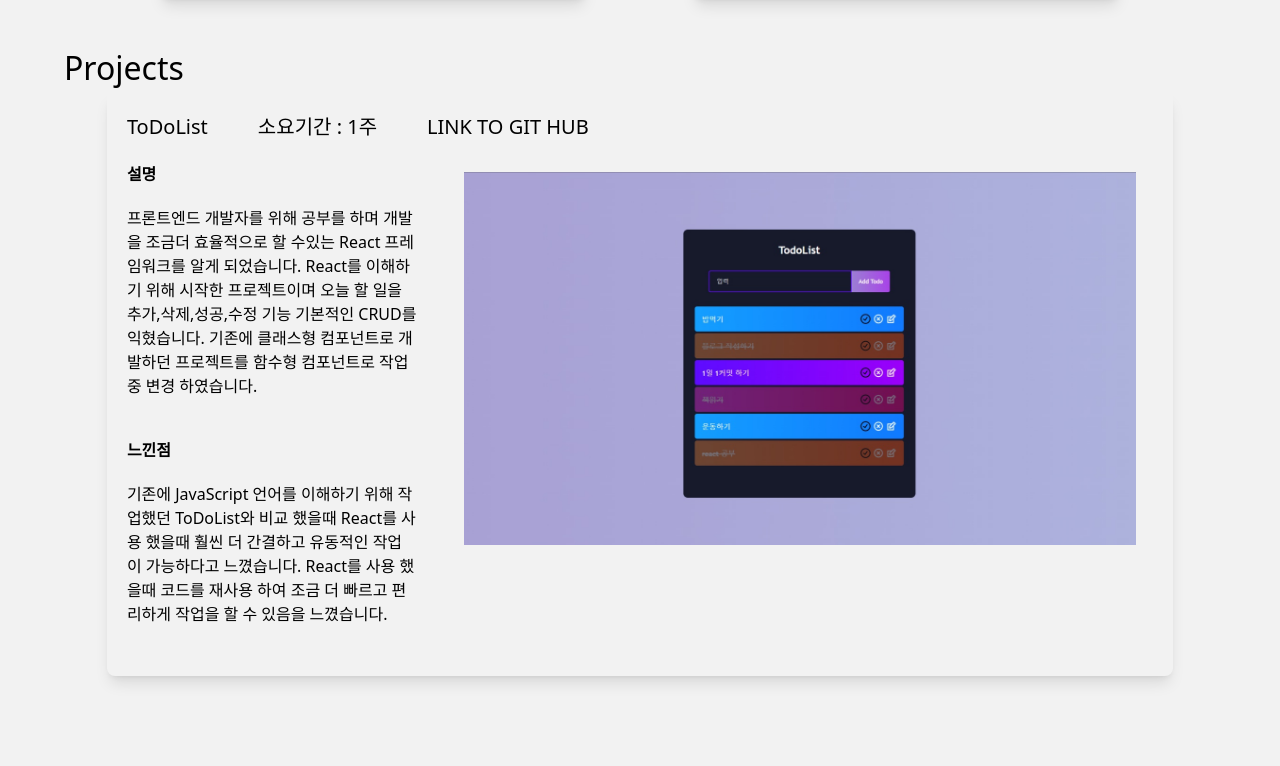
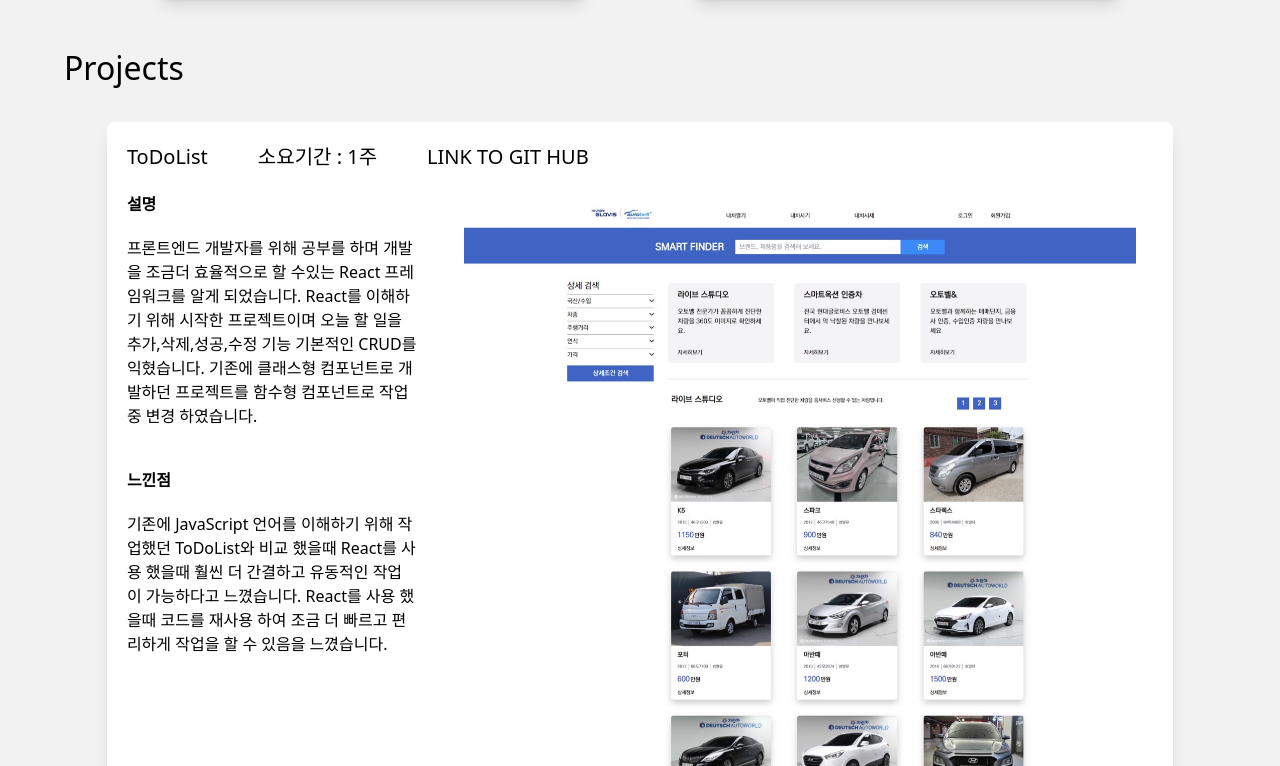
Before and after one commit to kangminhyuk1111/react_portfolio, a React (Create React App) app: page / in a window 1280 px wide. Shown: the part 2194-2960 px from the top of the page. Built offline with nearby package versions, Linux system fonts and the light colour scheme.

Commit message:
20220626

```diff
--- a/src/css/projects.css
+++ b/src/css/projects.css
@@ -1,15 +1,14 @@
-.projects{
+.projects {
     width: 100%;
-    height: 1000px;
+    height: 2000px;
 }
-.projects_main{
+
+.projects_main {
     width: 83.3%;
     margin: 0 auto;
-    display: flex;
-    flex-direction: row;
-    justify-content: space-around;
 }
-.myprojects{
+
+.myprojects {
     width: 100%;
     height: 100%;
     position: relative;
@@ -17,43 +16,53 @@
     border-radius: 0.5rem;
     box-shadow: 0 10px 15px -3px rgb(0 0 0 / 0.1),
         0 4px 6px -4px rgb(0 0 0 / 0.1);
+    margin-top: 30px;
+    background-color: #fff;
 }
-.myprojects_header{
+
+.myprojects_header {
     width: 100%;
     display: flex;
     flex-direction: row;
 }
-.myprojects_header p{
+
+.myprojects_header p {
     padding: 10px;
     padding-top: 20px;
     font-size: 20px;
     padding-right: 30px;
     padding-left: 20px;
 }
-.myprojects_summary{
+
+.myprojects_summary {
     width: 100%;
     height: 100%;
     display: flex;
     flex-direction: row;
 }
-.summary_left{
+
+.summary_left {
     width: 30%;
     height: 80%;
     padding: 10px;
     padding-left: 20px;
 }
-.summary_right{
+
+.summary_right {
     width: 70%;
     height: 80%;
 }
-.summary_left_top{
+
+.summary_left_top {
     padding-bottom: 40px;
 }
-.summary_left_top h2{
+
+.summary_left_top h2 {
     padding-bottom: 20px;
     font-weight: 600;
 }
-.summary_right img{
+
+.summary_right img {
     width: 90%;
     height: 90%;
     margin: 0 auto;
--- a/src/pages/MyProject.js
+++ b/src/pages/MyProject.js
@@ -1,5 +1,6 @@
 import React from 'react'
 import todoimgs from '../images/todoimgs.jpg';
+import usedcar from '../images/usedcar.jpg';
 
 export default function MyProject() {
   return (
@@ -20,7 +21,7 @@ export default function MyProject() {
                 유동적인 작업이 가능하다고 느꼈습니다. React를 사용 했을때 코드를 재사용 하여 조금 더 빠르고 편리하게 작업을 할 수 있음을 느꼈습니다.</p>
             </div>
             <div className='summary_right'>
-                <img src={todoimgs}/>
+                <img src={usedcar}/>
             </div>
         </div>
     </div>
--- a/src/pages/Projects.js
+++ b/src/pages/Projects.js
@@ -8,6 +8,7 @@ export default function Projects() {
         <h1 className='skills_h1'>Projects</h1>
         <div className='projects_main'>
           <MyProject/>
+          <MyProject/>
         </div>
     </div>
   )
```
Also changed, not shown: src/images/usedcar.jpg (renamed from src/images/KakaoTalk_20220626_180556450.jpg).
